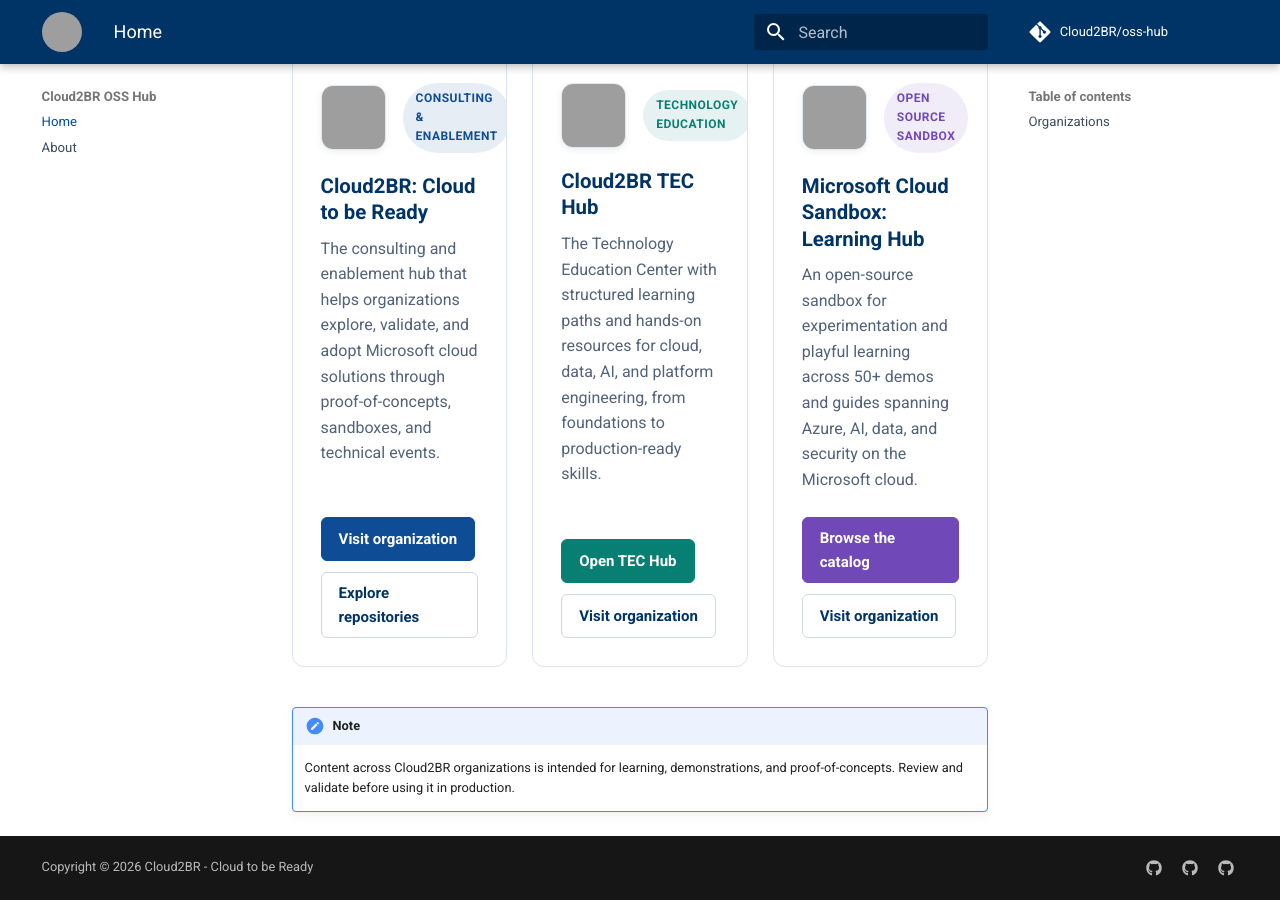
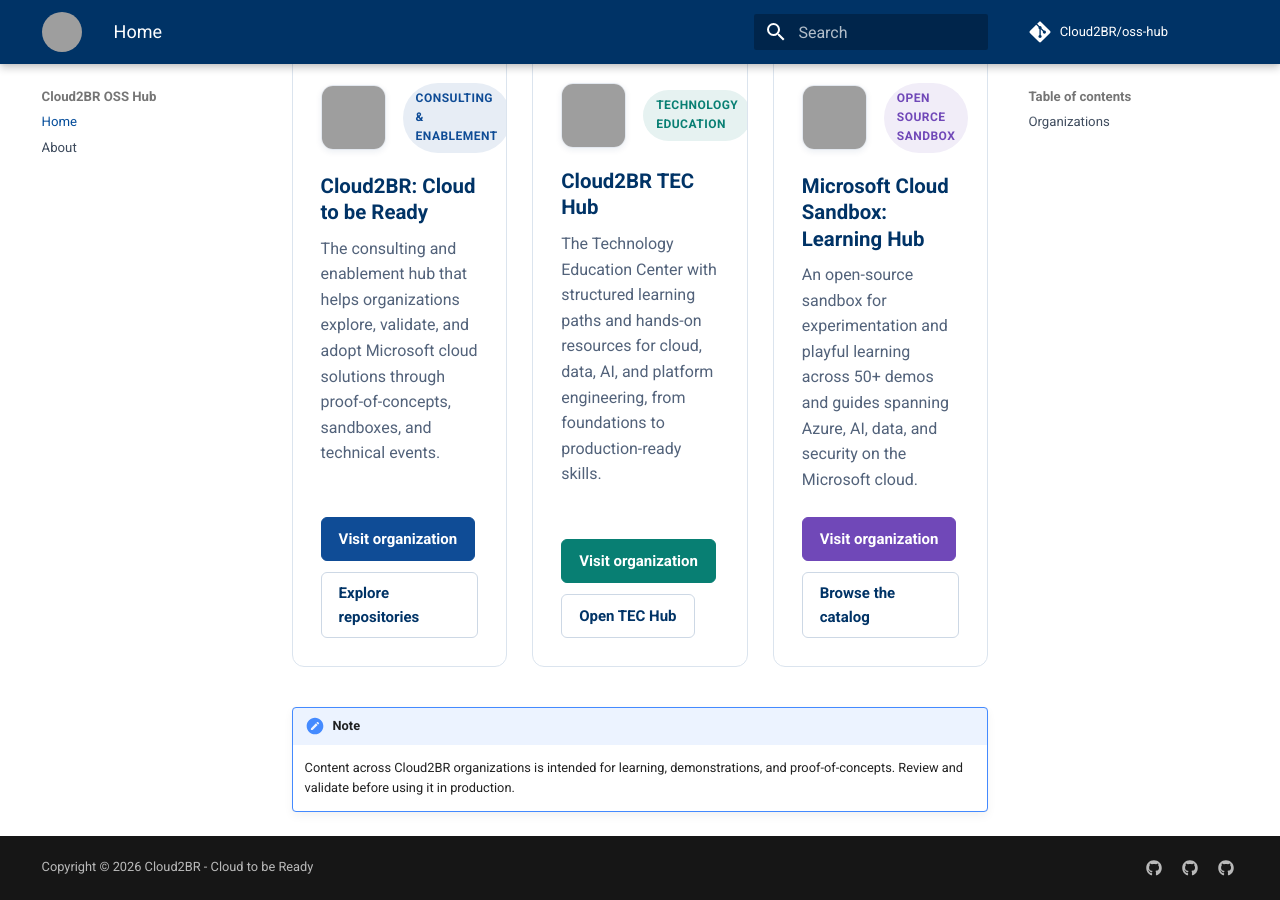
Before and after one commit to Cloud2BR/oss-hub, an MkDocs documentation site: the page built from docs/index.md, in a window 1280 px wide and 900 px high, scrolled down 560 px, cut to the strip 0-900 px from the top of the window. Built offline with MkDocs 1.6.1 and Material for MkDocs 9.7.7, drawn with Linux system fonts in a browser that asks for light colours; comment, search, counter and statistics services are not loaded; grey boxes are pictures that could not be loaded.

Commit message:
Lead org cards with Visit organization action

```diff
--- a/docs/index.md
+++ b/docs/index.md
@@ -38,8 +38,8 @@
     <span class="org-card__title">Cloud2BR TEC Hub</span>
     <span class="org-card__desc">The Technology Education Center with structured learning paths and hands-on resources for cloud, data, AI, and platform engineering, from foundations to production-ready skills.</span>
     <div class="org-card__actions">
-      <a class="org-btn org-btn--primary" href="https://cloud2br-tec.github.io/tec-hub/">Open TEC Hub</a>
-      <a class="org-btn" href="https://github.com/Cloud2BR-TEC">Visit organization</a>
+      <a class="org-btn org-btn--primary" href="https://github.com/Cloud2BR-TEC">Visit organization</a>
+      <a class="org-btn" href="https://cloud2br-tec.github.io/tec-hub/">Open TEC Hub</a>
     </div>
   </div>
   <div class="org-card org-card--sandbox">
@@ -50,8 +50,8 @@
     <span class="org-card__title">Microsoft Cloud Sandbox: Learning Hub</span>
     <span class="org-card__desc">An open-source sandbox for experimentation and playful learning across 50+ demos and guides spanning Azure, AI, data, and security on the Microsoft cloud.</span>
     <div class="org-card__actions">
-      <a class="org-btn org-btn--primary" href="https://cloud2br-msftlearninghub.github.io/org-catalog/">Browse the catalog</a>
-      <a class="org-btn" href="https://github.com/Cloud2BR-MSFTLearningHub">Visit organization</a>
+      <a class="org-btn org-btn--primary" href="https://github.com/Cloud2BR-MSFTLearningHub">Visit organization</a>
+      <a class="org-btn" href="https://cloud2br-msftlearninghub.github.io/org-catalog/">Browse the catalog</a>
     </div>
   </div>
 </div>
```
